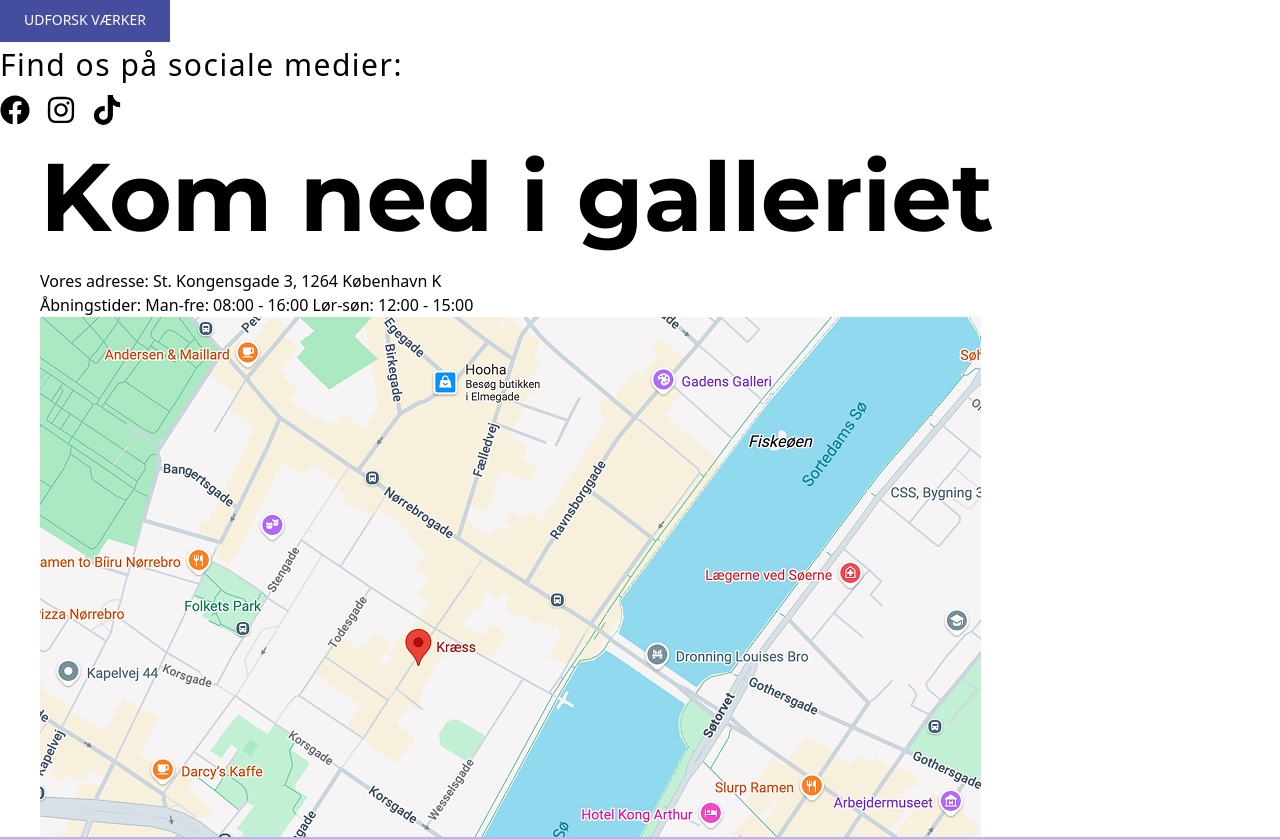
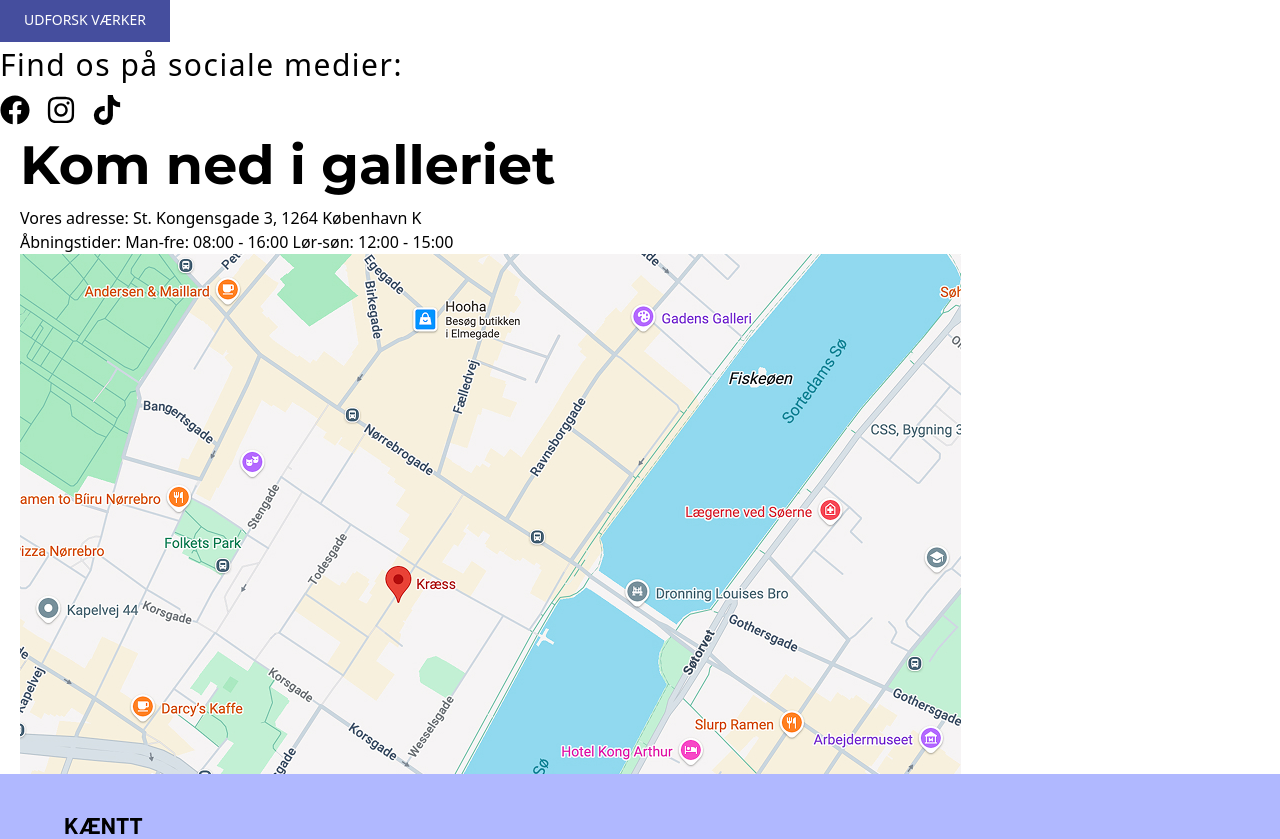
Before and after one commit to Aljo0004/4_sem_eksamen, a Next.js app: page / in a window 1280 px wide. Shown: the part 680-1519 px from the top of the page. Built offline with nearby package versions, Linux system fonts and the light colour scheme.

Commit message:
Adjust margin and heading size in Location component for better layout

```diff
--- a/src/app/components/Location.jsx
+++ b/src/app/components/Location.jsx
@@ -1,8 +1,8 @@
 const Location = () => {
   return (
-    <div className="ml-10">
+    <div className="ml-5">
       <div className="card-body">
-        <h2 className="--fontsize-h4-mobil">Kom ned i galleriet</h2>
+        <h4 className="--fontsize-h4-mobil">Kom ned i galleriet</h4>
         <div>
           <p>Vores adresse: St. Kongensgade 3, 1264 København K</p>
           <p>Åbningstider: Man-fre: 08:00 - 16:00 Lør-søn: 12:00 - 15:00</p>
```
